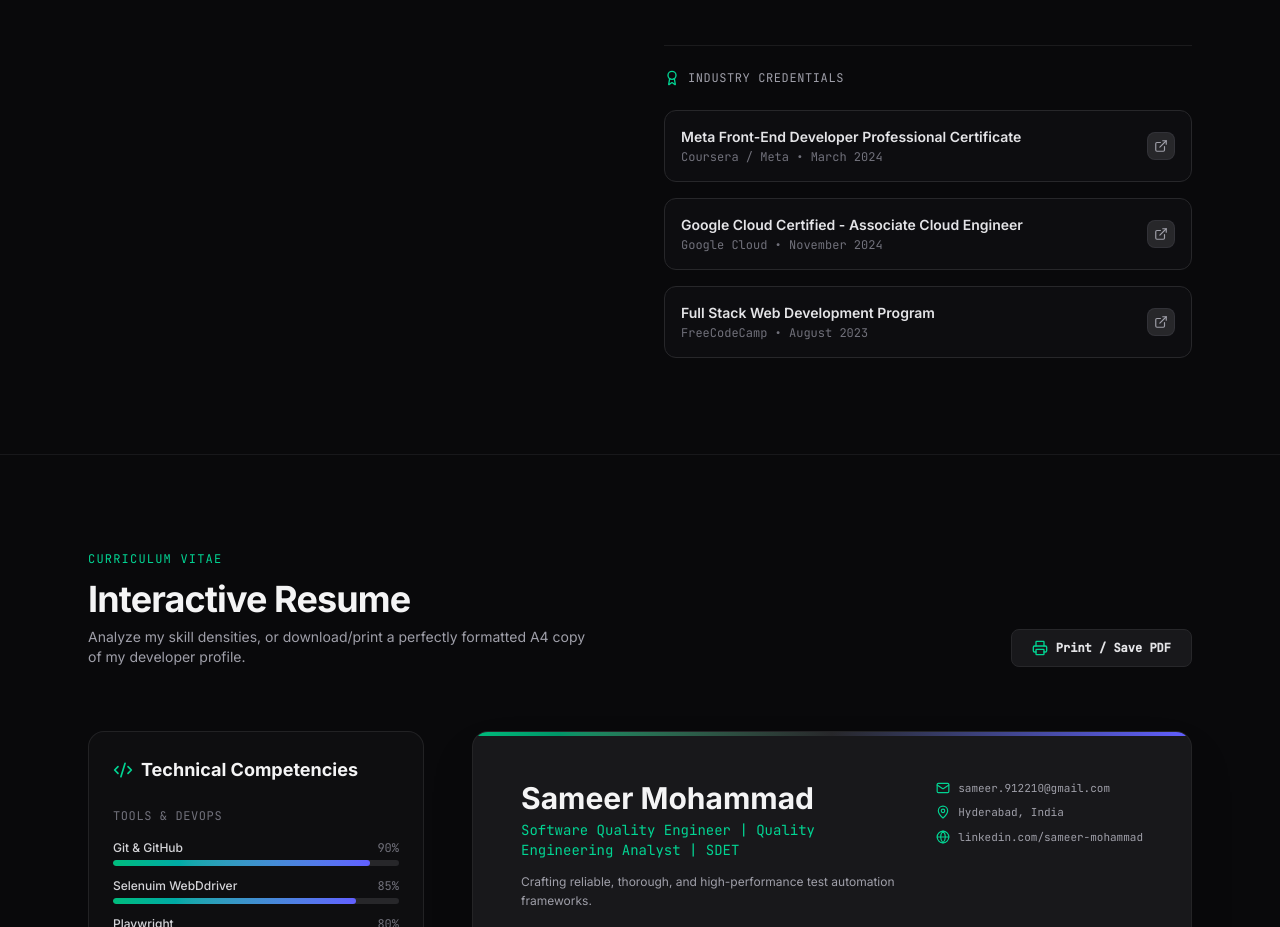
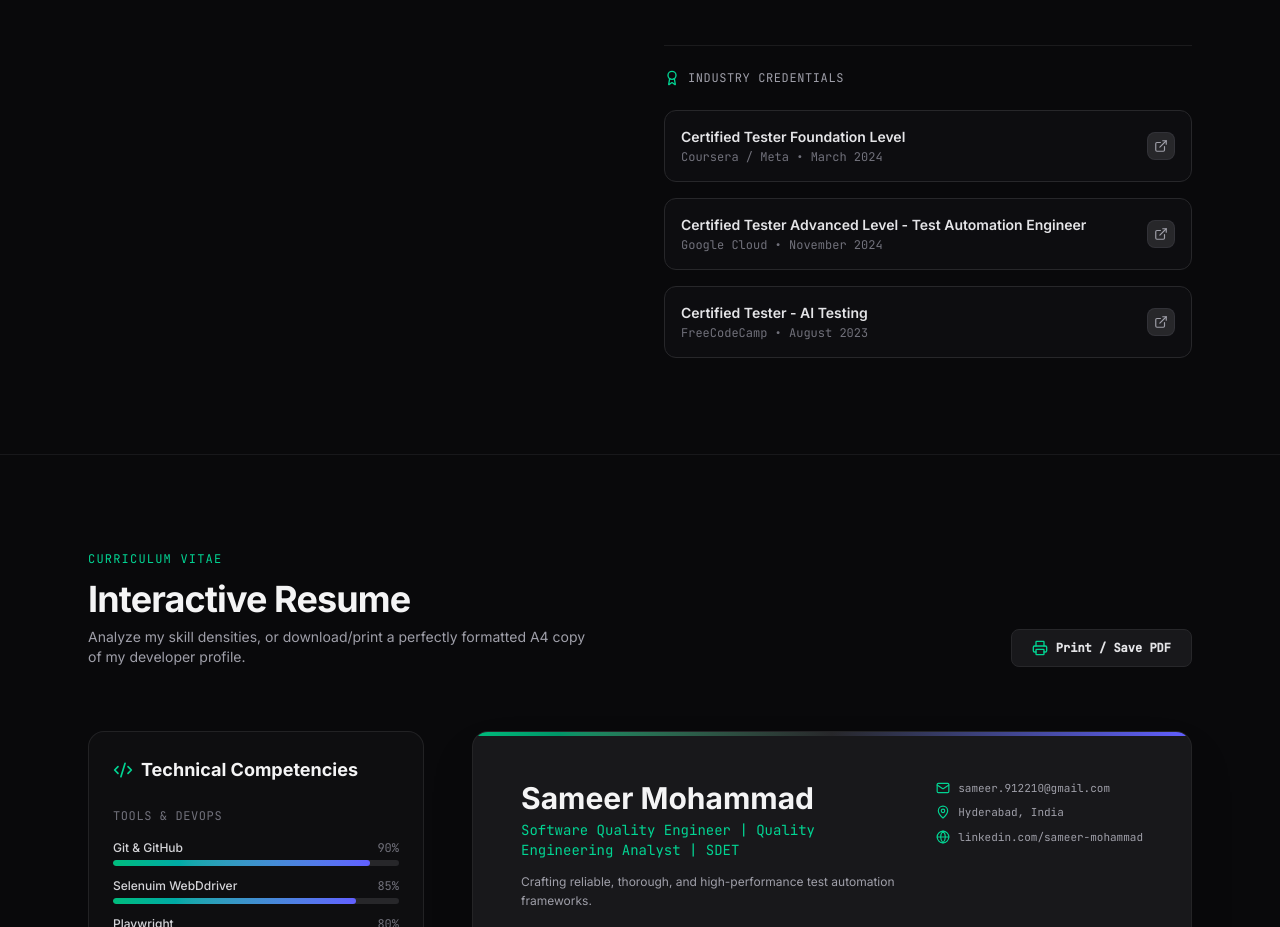
Before and after one commit to sameer912210-wq/MyProtfolio, a React (Vite) app: page / in a window 1280 px wide. Shown: the part 3360-4287 px from the top of the page. Built offline with nearby package versions, Linux system fonts and the light colour scheme.

Commit message:
Certification updated

```diff
--- a/server.ts
+++ b/server.ts
@@ -47,7 +47,7 @@ Here is Sameer Mohammad's verified portfolio data to construct your answers:
 - Bio: Software Quality Engineer specializing in modern quality engineering. With deep expertise across Manual Testing, API Testing, Automation Testing, AI integrated Testing and various other testing methodologies, I build and execute test strategies for complex software systems. I focus on providing detailed test results, comprehensive test reports, and actionable insights to help deliver high-quality software.
 - Location: Hyderabad, India
 - Email: sameer.912210@gmail.com
-- GitHub: https://github.com/sameerion
+- GitHub: https://github.com/sameer912210-wq
 - LinkedIn: https://www.linkedin.com/in/sameer-mohammad-19743b286/
 
 2. CORE SKILLS
@@ -83,28 +83,28 @@ Here is Sameer Mohammad's verified portfolio data to construct your answers:
 - ShopFlow QA (E-Commerce Test Automation Suite):
   * Description: A Playwright + TypeScript end-to-end automation framework built on the Page Object Model, covering checkout, cart, and payment flows for an e-commerce platform.
   * Tech Stack: Playwright, TypeScript, Page Object Model, Jenkins, Allure Report, GitHub Actions, Docker
-  * GitHub: https://github.com/sameerion/shopflow-qa
+  * GitHub: https://github.com/sameer912210-wq/shopflow-qa
   * Live Demo: https://shopflow-qa-report.vercel.app
 - BDD Regression Suite (Selenium & SpecFlow):
   * Description: A behavior-driven regression testing framework using Selenium WebDriver and SpecFlow, translating business requirements directly into executable Gherkin scenarios.
   * Tech Stack: Selenium WebDriver, SpecFlow, C#, NUnit, BDD, CI/CD Integration
-  * GitHub: https://github.com/sameerion/bdd-regression-suite
+  * GitHub: https://github.com/sameer912210-wq/bdd-regression-suite
   * Live Demo: https://bdd-regression-report.vercel.app
 - PipelineWatch (CI/CD Test Reporting Dashboard):
   * Description: A centralized test observability dashboard that aggregates Jenkins pipeline results, flaky test trends, and cross-browser pass/fail rates into a single view.
   * Tech Stack: React, TypeScript, Node.js, Jenkins REST API, Real-time Data Visualization, MongoDB
-  * GitHub: https://github.com/sameerion/pipelinewatch
+  * GitHub: https://github.com/sameer912210-wq/pipelinewatch
   * Live Demo: https://pipelinewatch-demo.vercel.app
 - API Sentinel (REST API Test Framework):
   * Description: A lightweight API test automation framework for validating REST endpoints, schema contracts, and response times as part of the CI pipeline.
   * Tech Stack: Playwright, TypeScript, JSON Schema, Jenkins, Postman, Performance Metrics
-  * GitHub: https://github.com/sameerion/api-sentinel
+  * GitHub: https://github.com/sameer912210-wq/api-sentinel
   * Live Demo: https://api-sentinel-demo.vercel.app
 
 6. CERTIFICATIONS & CREDENTIALS
-- Meta Front-End Developer Professional Certificate (Coursera / Meta, March 2024)
-- Google Cloud Certified - Associate Cloud Engineer (Google Cloud, November 2024)
-- Full Stack Web Development Program (FreeCodeCamp, August 2023)
+- Certified Tester Foundation Level (ISTQB , March 2024)
+- Certified Tester Advanced Level - Test Automation Engineer (ISTQB, November 2024)
+- Certified Tester - AI Testing (ISTQB, August 2025)
 `;
 
 // API routes
--- a/src/data/portfolio.ts
+++ b/src/data/portfolio.ts
@@ -8,7 +8,7 @@ export const personalInfo = {
   bio: 'I am a Software Quality Engineer specializing in modern quality engineering. With deep expertise across Manual Testing, API Testing, Automation Testing,AI intigrated Testing and various other testing methodologies, I build and execute test strategies for complex software systems. I focus on providing detailed test results, comprehensive test reports, and actionable insights to help deliver high-quality software.',
   location: 'Hyderabad, India',
   email: 'sameer.912210@gmail.com',
-  github: 'https://github.com/sameerion',
+  github: 'https://github.com/sameer912210-wq',
   linkedin: 'https://www.linkedin.com/in/sameer-mohammad-19743b286/',
   twitter: '#',
   resumeUrl: '#', // We can build a download option or preview of a beautifully compiled resume!
@@ -91,7 +91,7 @@ export const projects: Project[] = [
     description: 'A Playwright + TypeScript end-to-end automation framework built on the Page Object Model, covering checkout, cart, and payment flows for an e-commerce platform.',
     longDescription: 'ShopFlow QA is a comprehensive automation framework designed to validate a full e-commerce user journey end-to-end. Built with Playwright and TypeScript using a strict Page Object Model architecture, it covers product search, cart operations, multi-step checkout, and Stripe payment flows across Chromium, Firefox, and WebKit. Includes data-driven test cases, custom fixtures, visual regression checks, and detailed HTML/Allure reporting integrated into a Jenkins CI pipeline that runs on every pull request.',
     techStack: ['Playwright', 'TypeScript', 'Page Object Model', 'Jenkins', 'Allure Report', 'GitHub Actions', 'Docker'],
-    githubUrl: 'https://github.com/sameerion/shopflow-qa',
+    githubUrl: 'https://github.com/sameer912210-wq/shopflow-qa',
     liveUrl: 'https://shopflow-qa-report.vercel.app',
     imageUrl: 'https://images.unsplash.com/photo-1551288049-bebda4e38f71?auto=format&fit=crop&q=80&w=1200',
     featured: true,
@@ -103,7 +103,7 @@ export const projects: Project[] = [
     description: 'A behavior-driven regression testing framework using Selenium WebDriver and SpecFlow, translating business requirements directly into executable Gherkin scenarios.',
     longDescription: 'This framework bridges the gap between business stakeholders and QA by using SpecFlow to write test cases in plain-language Gherkin syntax, backed by a Selenium WebDriver automation layer in C#. Built with reusable step definitions, a hybrid POM + factory design pattern, parallel test execution via NUnit, and configurable environment profiles for staging and production smoke tests. Integrated into Jenkins for scheduled nightly regression runs with automated Slack notifications on failure.',
     techStack: ['Selenium WebDriver', 'SpecFlow', 'C#', 'NUnit', 'Jenkins', 'Gherkin', 'Slack API'],
-    githubUrl: 'https://github.com/sameerion/bdd-regression-suite',
+    githubUrl: 'https://github.com/sameer912210-wq/bdd-regression-suite',
     liveUrl: 'https://bdd-regression-report.vercel.app',
     imageUrl: 'https://images.unsplash.com/photo-1516110833967-0b5716ca1387?auto=format&fit=crop&q=80&w=1200',
     featured: true,
@@ -115,7 +115,7 @@ export const projects: Project[] = [
     description: 'A centralized test observability dashboard that aggregates Jenkins pipeline results, flaky test trends, and cross-browser pass/fail rates into a single view.',
     longDescription: 'PipelineWatch pulls test execution data from Jenkins build jobs and Playwright/Selenium test runs to give QA teams a real-time view of suite health. It tracks flaky test patterns over time, breaks down pass/fail rates by browser and environment, and surfaces build duration trends to catch pipeline regressions early. Built with a Node.js backend polling Jenkins REST APIs and a React dashboard rendering trend charts, this tool has helped cut triage time on failing nightly builds.',
     techStack: ['React', 'TypeScript', 'Node.js', 'Jenkins REST API', 'Chart.js', 'PostgreSQL'],
-    githubUrl: 'https://github.com/sameerion/pipelinewatch',
+    githubUrl: 'https://github.com/sameer912210-wq/pipelinewatch',
     liveUrl: 'https://pipelinewatch-demo.vercel.app',
     imageUrl: 'https://images.unsplash.com/photo-1551288049-bebda4e38f71?auto=format&fit=crop&q=80&w=1200',
     featured: true,
@@ -127,7 +127,7 @@ export const projects: Project[] = [
     description: 'A lightweight API test automation framework for validating REST endpoints, schema contracts, and response times as part of the CI pipeline.',
     longDescription: 'API Sentinel automates functional, schema, and performance validation for REST APIs. Built with Playwright API testing and TypeScript, it verifies status codes, response schemas via JSON schema validation, and enforces response-time thresholds on every merge to main. Test data is managed through environment-specific config files, and results feed into the same Jenkins pipeline used for UI regression, giving a unified pass/fail gate before deployment.',
     techStack: ['Playwright', 'TypeScript', 'JSON Schema', 'Jenkins', 'Postman/Newman', 'Docker'],
-    githubUrl: 'https://github.com/sameerion/api-sentinel',
+    githubUrl: 'https://github.com/sameer912210-wq/api-sentinel',
     liveUrl: 'https://api-sentinel-demo.vercel.app',
     imageUrl: 'https://images.unsplash.com/photo-1518432031352-d6fc5c10da5a?auto=format&fit=crop&q=80&w=1200',
     featured: false,
@@ -137,7 +137,7 @@ export const projects: Project[] = [
 export const certifications: Certification[] = [
   {
     id: 'cert1',
-    name: 'Meta Front-End Developer Professional Certificate',
+    name: 'Certified Tester Foundation Level',
     issuer: 'Coursera / Meta',
     date: 'March 2024',
     credentialId: 'META-FED-93817',
@@ -145,7 +145,7 @@ export const certifications: Certification[] = [
   },
   {
     id: 'cert2',
-    name: 'Google Cloud Certified - Associate Cloud Engineer',
+    name: 'Certified Tester Advanced Level - Test Automation Engineer',
     issuer: 'Google Cloud',
     date: 'November 2024',
     credentialId: 'GCP-ACE-28319',
@@ -153,7 +153,7 @@ export const certifications: Certification[] = [
   },
   {
     id: 'cert3',
-    name: 'Full Stack Web Development Program',
+    name: 'Certified Tester - AI Testing',
     issuer: 'FreeCodeCamp',
     date: 'August 2023',
     url: '#',
```
Also changed, not shown: 1 other file (tests, documents, lock files or other folders).
